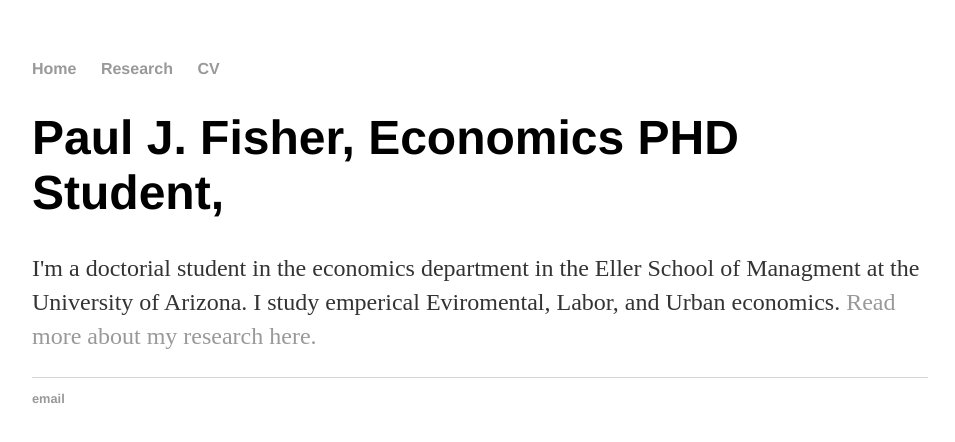
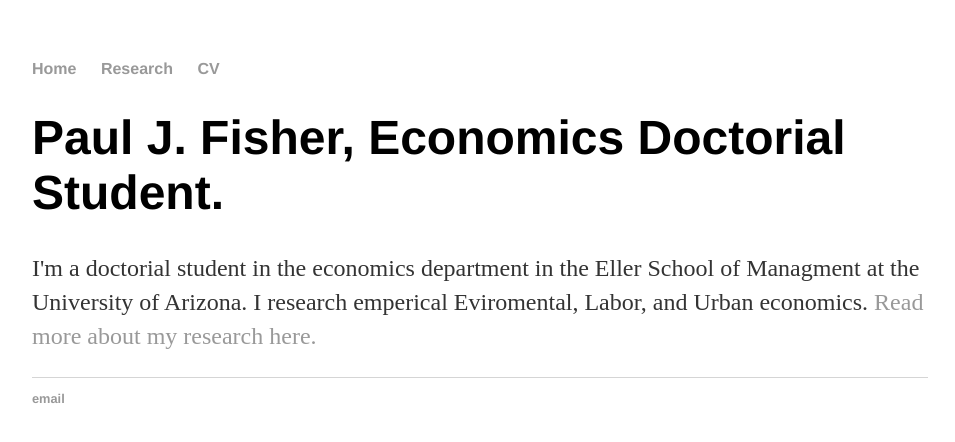
Before and after one commit to PaulJFisher/PaulJFisher.github.io, a Jekyll site: the page built from index.html, in a window 1280 px wide. Shown: the top 442 px of the page, without its empty margins (160-1115 px from the left). Built offline with Jekyll 4.4.1, drawn with Linux system fonts in a browser that asks for light colours.

Commit message:
Update index.html

```diff
--- a/index.html
+++ b/index.html
@@ -1,8 +1,8 @@
 ---
 layout: default
-title: Paul J. Fisher | PHD Student
+title: Paul J. Fisher | Doctorial Student
 ---
 <div class="blurb">
-	<h1>Paul J. Fisher, Economics PHD Student,</h1>
-	<p>I'm a doctorial student in the economics department in the Eller School of Managment at the University of Arizona. I study emperical Eviromental, Labor, and Urban economics. <a href="/about">Read more about my research here.</a></p>
+	<h1>Paul J. Fisher, Economics Doctorial Student.</h1>
+	<p>I'm a doctorial student in the economics department in the Eller School of Managment at the University of Arizona. I research emperical Eviromental, Labor, and Urban economics. <a href="/about">Read more about my research here.</a></p>
 </div><!-- /.blurb -->
```
